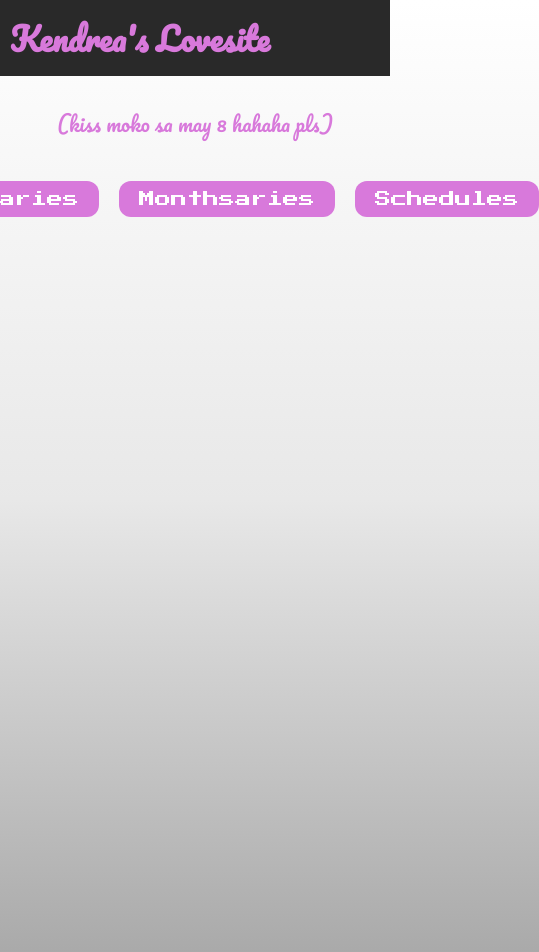
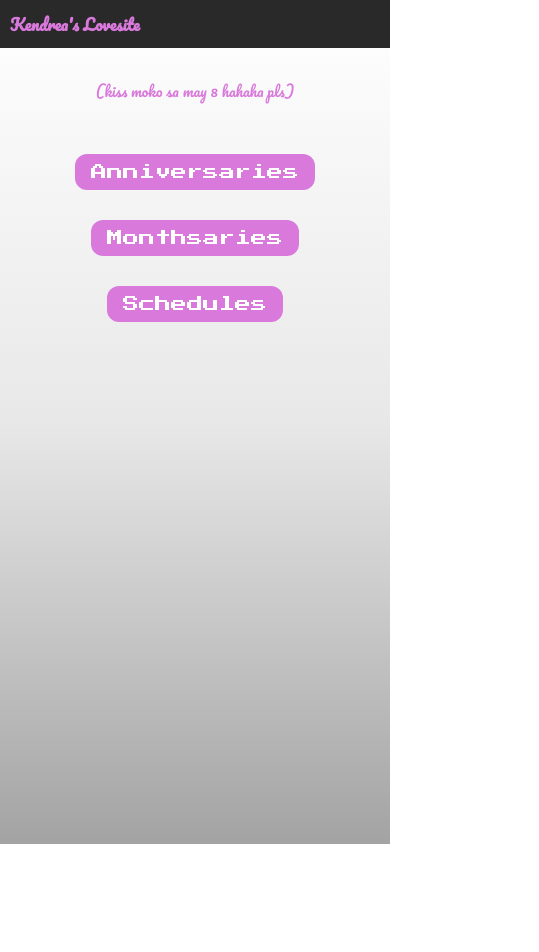
Before and after one commit to dedkxvs/Kendrea-s-Lovesite, a plain HTML site: page index.html in a window 390 px wide. Shown: the whole page, 539 px wide, since content can reach past the window. After the commit the page ends 844 px from the top, so only its background shows below. Drawn offline with Linux system fonts and the light colour scheme.

Commit message:
Update index.html

```diff
--- a/index.html
+++ b/index.html
@@ -6,12 +6,14 @@
   <title>Kendrea's Lovesite</title>
   <link href="https://fonts.googleapis.com/css2?family=Pacifico&family=Press+Start+2P&display=swap" rel="stylesheet">
   <style>
+    /* Global Styles */
     body {
-      height: 1000px;
+      height: 100vh;
       margin: 0;
       font-family: 'Pacifico', cursive;
       background: linear-gradient(180deg, rgba(255, 255, 255, 1) 0%, rgba(232, 232, 232, 1) 50%, rgba(163, 163, 163, 1) 100%);
       position: relative;
+      overflow: hidden; /* Prevent scrolling for floating hearts */
     }
 
     h1 {
@@ -20,13 +22,14 @@
       text-align: left;
       padding: 10px;
       margin: 0;
+      font-size: 1.5rem;
     }
 
     p {
       color: rgb(216, 121, 219);
       text-align: center;
       margin-top: 30px;
-      font-size: 20px;
+      font-size: 1.2rem;
     }
 
     .dropdown-container {
@@ -34,24 +37,27 @@
       justify-content: center;
       gap: 20px;
       margin-top: 40px;
+      flex-wrap: wrap; /* Allow dropdowns to wrap on smaller screens */
     }
 
     .dropdown {
       position: relative;
       display: inline-block;
+      margin: 10px;
     }
 
     .dropdown button {
       background-color: #d879db;
       color: white;
       font-family: 'Press Start 2P', monospace;
-      padding: 10px 20px;
+      padding: 12px 24px;
       border: none;
       border-radius: 12px;
       cursor: pointer;
-      font-size: 16px;
+      font-size: 1rem;
       position: relative;
       overflow: hidden;
+      width: auto;
     }
 
     .dropdown button::after {
@@ -97,7 +103,7 @@
       background-color: #ddd;
     }
 
-    /* Heart styling */
+    /* Heart Styling */
     .heart {
       position: absolute;
       width: 20px;
@@ -136,6 +142,47 @@
       100% {
         opacity: 0;
         transform: translateY(-100px) scale(1.6) rotate(45deg);
+      }
+    }
+
+    /* Mobile Responsiveness */
+    @media (max-width: 768px) {
+      h1 {
+        font-size: 1.2rem;
+      }
+
+      p {
+        font-size: 1rem;
+      }
+
+      .dropdown-container {
+        flex-direction: column; /* Stack buttons vertically */
+        align-items: center;
+      }
+
+      .dropdown button {
+        font-size: 1.2rem;
+        padding: 12px 20px;
+      }
+    }
+
+    @media (max-width: 480px) {
+      h1 {
+        font-size: 1rem;
+      }
+
+      p {
+        font-size: 0.9rem;
+      }
+
+      .dropdown button {
+        font-size: 1rem;
+        padding: 10px 16px;
+      }
+
+      .dropdown-container {
+        flex-direction: column; /* Stack buttons vertically */
+        gap: 10px;
       }
     }
   </style>
```
